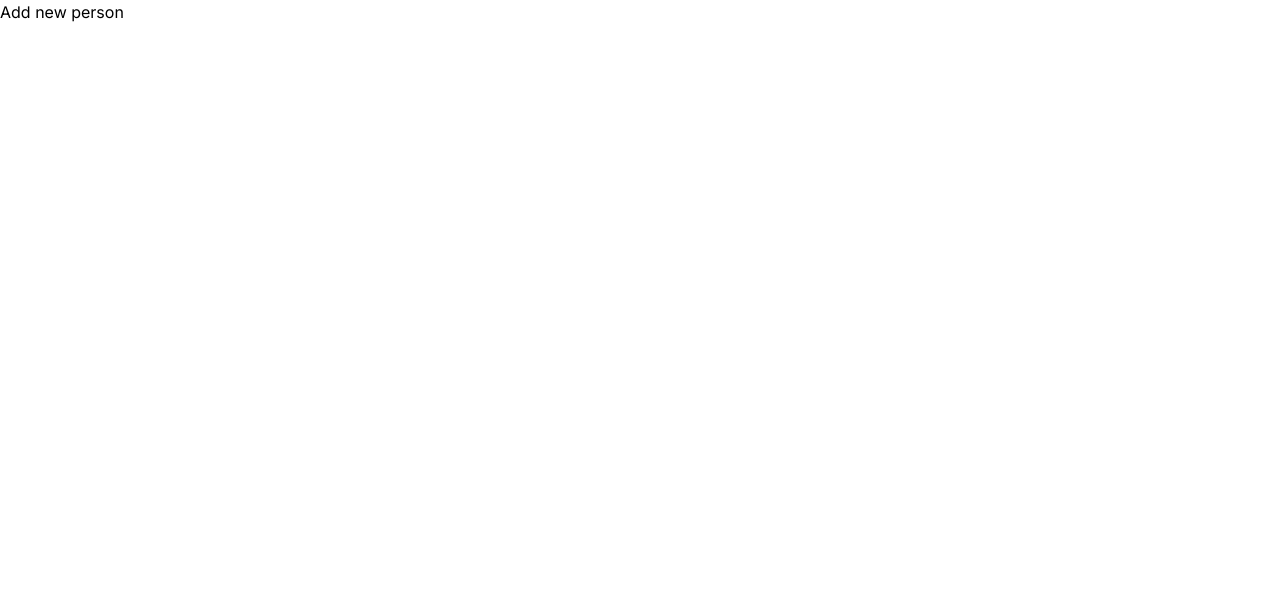
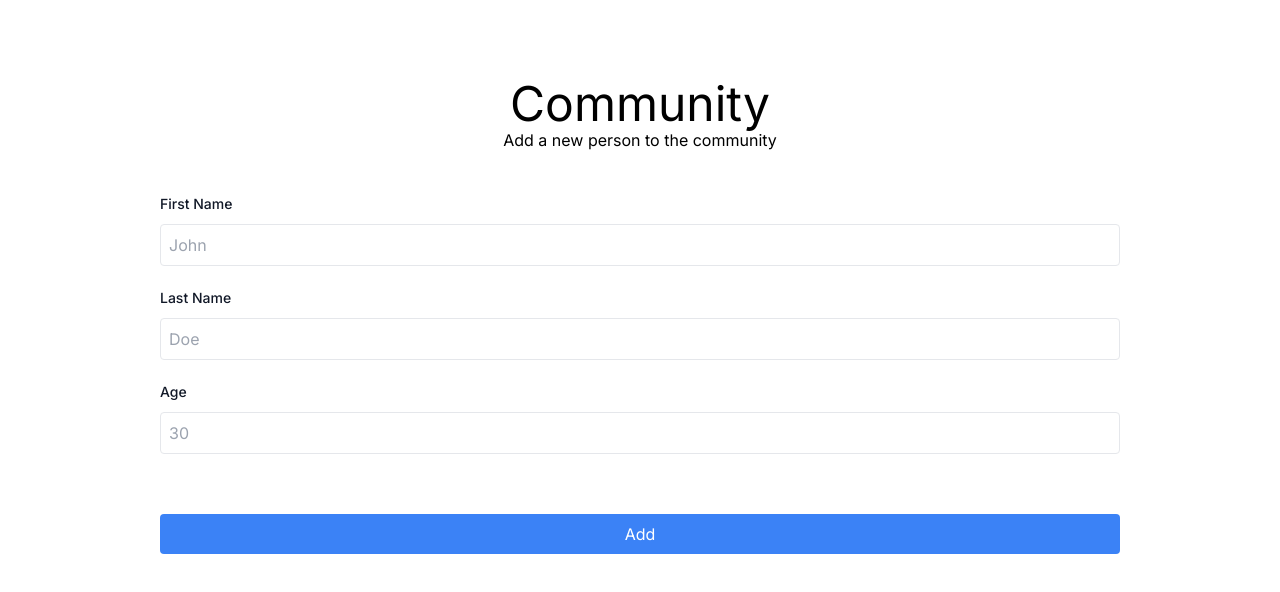
Before and after one commit to jordanduran/community, a Next.js app: page /people/new in a window 1280 px wide. Shown: the top 592 px of the page. Built offline with nearby package versions, Linux system fonts and the light colour scheme.

Commit message:
Add form to interact with db

```diff
--- a/src/app/layout.tsx
+++ b/src/app/layout.tsx
@@ -1,12 +1,12 @@
-import type { Metadata } from "next";
-import { Inter } from "next/font/google";
-import "./globals.css";
+import type { Metadata } from 'next';
+import { Inter } from 'next/font/google';
+import './globals.css';
 
-const inter = Inter({ subsets: ["latin"] });
+const inter = Inter({ subsets: ['latin'] });
 
 export const metadata: Metadata = {
-  title: "Create Next App",
-  description: "Generated by create next app",
+  title: 'Create Next App',
+  description: 'Generated by create next app',
 };
 
 export default function RootLayout({
@@ -15,8 +15,10 @@ export default function RootLayout({
   children: React.ReactNode;
 }>) {
   return (
-    <html lang="en">
-      <body className={inter.className}>{children}</body>
+    <html lang='en'>
+      <body className={inter.className}>
+        <div className='container mx-auto px-40'>{children}</div>
+      </body>
     </html>
   );
 }
--- a/src/app/people/new/page.tsx
+++ b/src/app/people/new/page.tsx
@@ -1,5 +1,71 @@
 const page = () => {
-  return <div>Add new person</div>;
+  return (
+    <>
+      <h1 className='text-5xl text-center mt-20'>Community</h1>
+      <p className='text-md text-center'>Add a new person to the community</p>
+      <form className='mt-10'>
+        <div>
+          <label
+            htmlFor='firstName'
+            className='block text-sm font-medium leading-6 text-gray-900'
+          >
+            First Name
+          </label>
+          <div className='mt-2'>
+            <input
+              type='firstName'
+              name='firstName'
+              id='firstName'
+              className='border rounded p-2 w-full mb-5'
+              placeholder='John'
+            />
+          </div>
+        </div>
+
+        <div>
+          <label
+            htmlFor='lastName'
+            className='block text-sm font-medium leading-6 text-gray-900'
+          >
+            Last Name
+          </label>
+          <div className='mt-2'>
+            <input
+              type='lastName'
+              name='lastName'
+              id='lastName'
+              className='border rounded p-2 w-full mb-5'
+              placeholder='Doe'
+            />
+          </div>
+        </div>
+
+        <div>
+          <label
+            htmlFor='age'
+            className='block text-sm font-medium leading-6 text-gray-900'
+          >
+            Age
+          </label>
+          <div className='mt-2'>
+            <input
+              type='age'
+              name='age'
+              id='age'
+              className='border rounded p-2 w-full mb-5'
+              placeholder='30'
+            />
+          </div>
+        </div>
+        <button
+          type='submit'
+          className='rounded p-2 bg-blue-500 w-full text-white mt-10 hover:bg-blue-600'
+        >
+          Add
+        </button>
+      </form>
+    </>
+  );
 };
 
 export default page;
--- /dev/null
+++ b/src/db/index.ts
@@ -0,0 +1,3 @@
+import { PrismaClient } from '@prisma/client'
+
+export const db = new PrismaClient()
```
